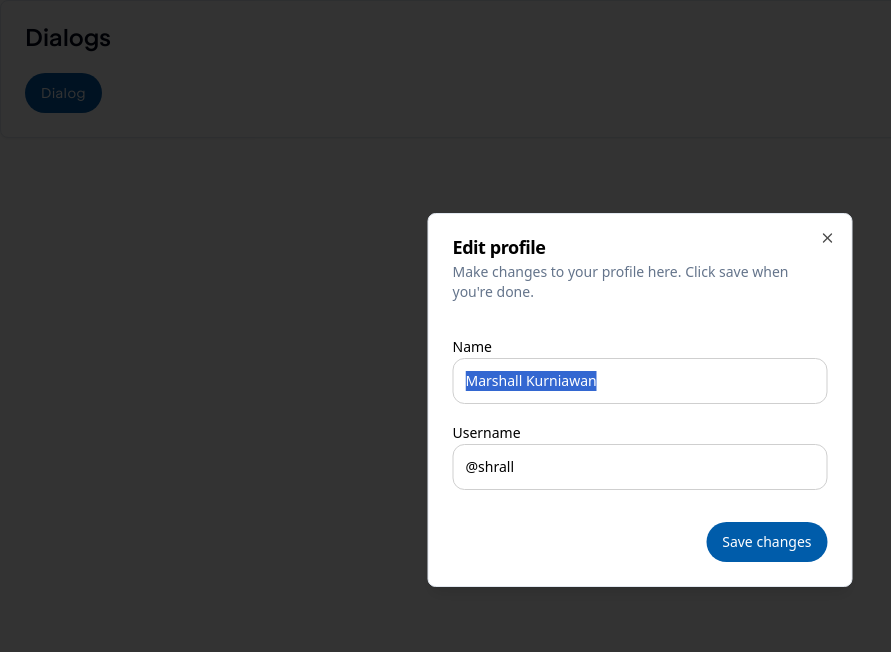
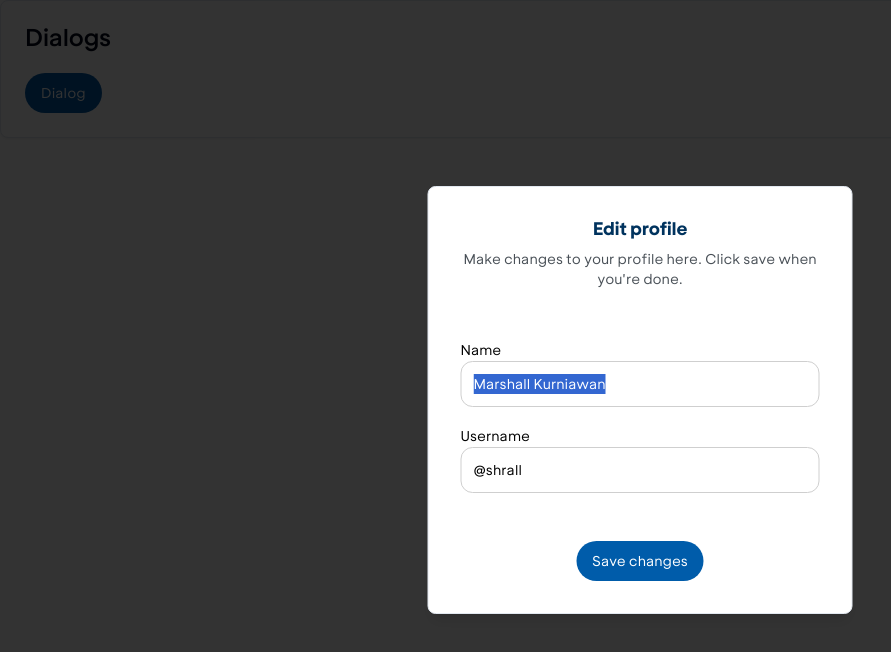
Before and after one commit to shrall/ocean-template, a Next.js app: page /components/dialogs in a window 1280 px wide. Both pictures are taken after a click on the button "Dialog". Shown: the top 652 px of the page, without its empty margins (0-891 px from the left). Built offline with nearby package versions, Linux system fonts and the light colour scheme.

Commit message:
feat: update dialog component

```diff
--- a/src/components/ui/dialog.tsx
+++ b/src/components/ui/dialog.tsx
@@ -1,7 +1,6 @@
 'use client';
 
 import * as DialogPrimitive from '@radix-ui/react-dialog';
-import { X } from 'lucide-react';
 import * as React from 'react';
 
 import { cn } from '@/lib/utils';
@@ -21,7 +20,7 @@
   <DialogPrimitive.Overlay
     ref={ref}
     className={cn(
-      'fixed inset-0 z-50 bg-black/80  data-[state=open]:animate-in data-[state=closed]:animate-out data-[state=closed]:fade-out-0 data-[state=open]:fade-in-0',
+      'fixed inset-0 z-[1000] bg-black/80 data-[state=open]:animate-in data-[state=closed]:animate-out data-[state=closed]:fade-out-0 data-[state=open]:fade-in-0',
       className,
     )}
     {...props}
@@ -38,16 +37,12 @@
     <DialogPrimitive.Content
       ref={ref}
       className={cn(
-        'data-[state=open]:slide-in-from-top-[48% fixed left-[50%] top-[50%] z-50 grid w-full max-w-lg translate-x-[-50%] translate-y-[-50%] gap-4 border border-slate-200 bg-white p-6 shadow-lg duration-200 data-[state=open]:animate-in data-[state=closed]:animate-out data-[state=closed]:fade-out-0 data-[state=open]:fade-in-0 data-[state=closed]:zoom-out-95 data-[state=open]:zoom-in-95 data-[state=closed]:slide-out-to-left-1/2 data-[state=closed]:slide-out-to-top-[48%] data-[state=open]:slide-in-from-left-1/2 sm:rounded-lg',
+        'fixed left-[50%] top-[50%] z-[1000] grid w-full max-w-lg translate-x-[-50%] translate-y-[-50%] gap-4 !gap-y-8 border border-slate-200 bg-white p-8 font-bca shadow-lg duration-200 data-[state=open]:animate-in data-[state=closed]:animate-out data-[state=closed]:fade-out-0 data-[state=open]:fade-in-0 data-[state=closed]:zoom-out-95 data-[state=open]:zoom-in-95 data-[state=closed]:slide-out-to-left-1/2 data-[state=closed]:slide-out-to-top-[48%] data-[state=open]:slide-in-from-left-1/2 data-[state=open]:slide-in-from-top-[48%] sm:!max-w-[425px] sm:rounded-lg',
         className,
       )}
       {...props}
     >
       {children}
-      <DialogPrimitive.Close className='absolute right-4 top-4 rounded-sm opacity-70 ring-offset-white transition-opacity hover:opacity-100 focus:outline-none focus:ring-2 focus:ring-slate-950 focus:ring-offset-2 disabled:pointer-events-none data-[state=open]:bg-slate-100 data-[state=open]:text-slate-500'>
-        <X className='h-4 w-4' />
-        <span className='sr-only'>Close</span>
-      </DialogPrimitive.Close>
     </DialogPrimitive.Content>
   </DialogPortal>
 ));
@@ -59,7 +54,7 @@
 }: React.HTMLAttributes<HTMLDivElement>) => (
   <div
     className={cn(
-      'flex flex-col space-y-1.5 text-center sm:text-left',
+      'flex flex-col items-center gap-y-3 text-center sm:text-left',
       className,
     )}
     {...props}
@@ -73,7 +68,7 @@
 }: React.HTMLAttributes<HTMLDivElement>) => (
   <div
     className={cn(
-      'flex flex-col-reverse sm:flex-row sm:justify-end sm:space-x-2',
+      'flex flex-col-reverse sm:flex-row sm:justify-center sm:space-x-2',
       className,
     )}
     {...props}
@@ -88,7 +83,7 @@
   <DialogPrimitive.Title
     ref={ref}
     className={cn(
-      'text-lg font-semibold leading-none tracking-tight',
+      'text-lg font-bold leading-none tracking-tight text-ocean-primary-30',
       className,
     )}
     {...props}
@@ -102,7 +97,7 @@
 >(({ className, ...props }, ref) => (
   <DialogPrimitive.Description
     ref={ref}
-    className={cn('text-sm text-slate-500', className)}
+    className={cn('text-center text-sm text-ocean-dark-20', className)}
     {...props}
   />
 ));
--- a/src/components/ui/input.tsx
+++ b/src/components/ui/input.tsx
@@ -1,6 +1,5 @@
 import * as React from 'react';
 
-import { tailwindColors } from '@/lib/colors';
 import { cn } from '@/lib/utils';
 
 type InputStyle = 'default' | 'underline';
@@ -9,7 +8,6 @@
   extends React.InputHTMLAttributes<HTMLInputElement> {
   error?: boolean;
   leftIcon?: React.ReactNode;
-  iconColor?: keyof typeof tailwindColors;
   inputStyle?: InputStyle;
   rightNode?: React.ReactNode;
 }
--- a/src/lib/colors.ts
+++ /dev/null
@@ -1,23 +0,0 @@
-export const tailwindColors = {
-  'ocean-primary-10': '#005CAA',
-  'ocean-primary-20': '#144E83',
-  'ocean-primary-30': '#00335E',
-  'ocean-secondary-10': '#E6F3FF',
-  'ocean-secondary-20': '#00B5F0',
-  'ocean-secondary-30': '#0094D5',
-  'ocean-dark-10': '#868E96',
-  'ocean-dark-20': '#495057',
-  'ocean-dark-30': '#2F3336',
-  'ocean-light-10': '#FFFFFF',
-  'ocean-light-20': '#F4F8FC',
-  'ocean-light-30': '#E9ECEF',
-  'ocean-light-40': '#CFCFCF',
-  'ocean-danger-10': '#FFD9D3',
-  'ocean-danger-20': '#CD1923',
-  'ocean-warning-10': '#FFE592',
-  'ocean-warning-20': '#885403',
-  'ocean-success-10': '#C2FFC5',
-  'ocean-success-20': '#009649',
-  'ocean-orange': '#F37C30',
-  'ocean-yellow': '#FFBC0D',
-};
```
